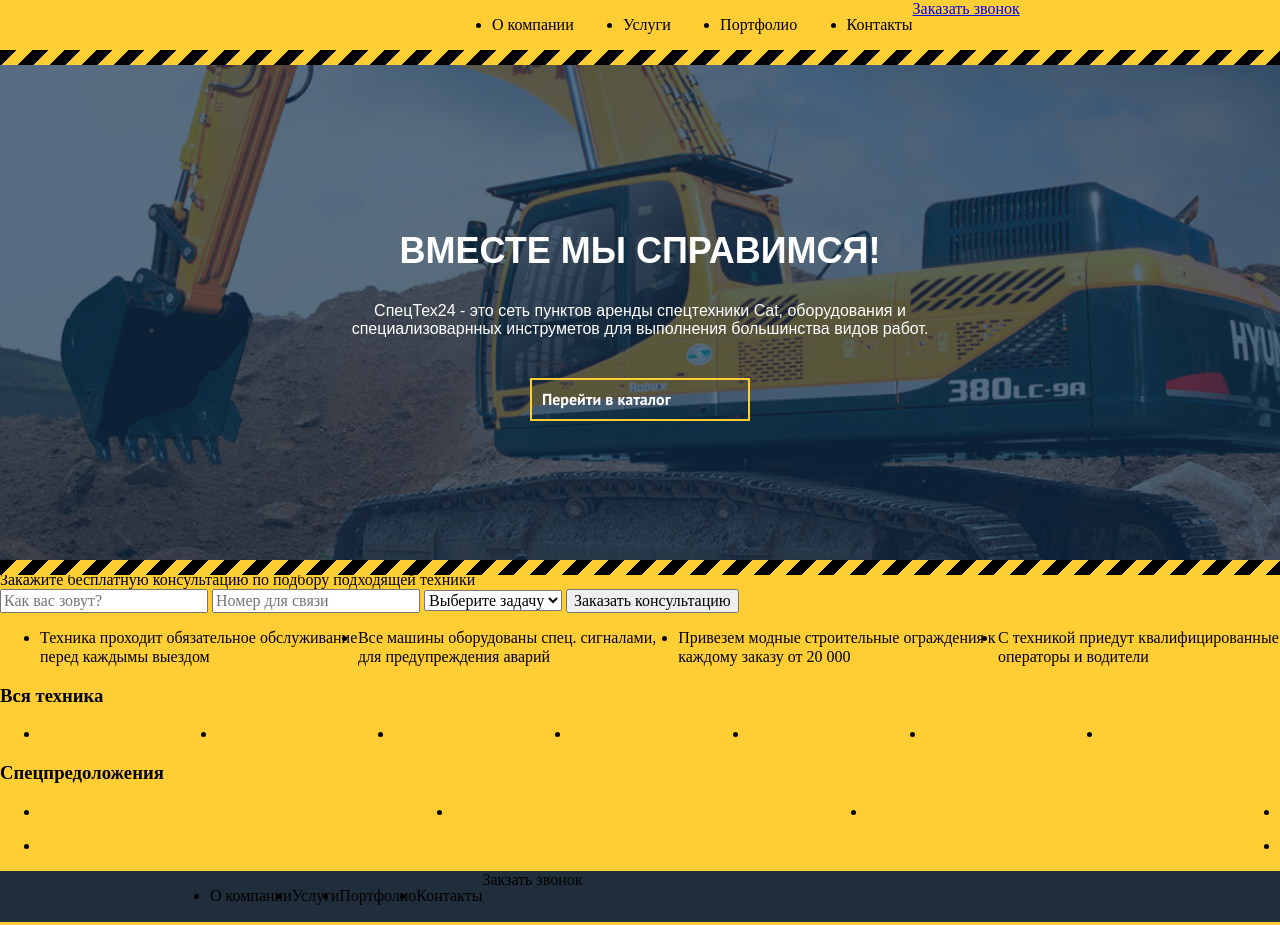
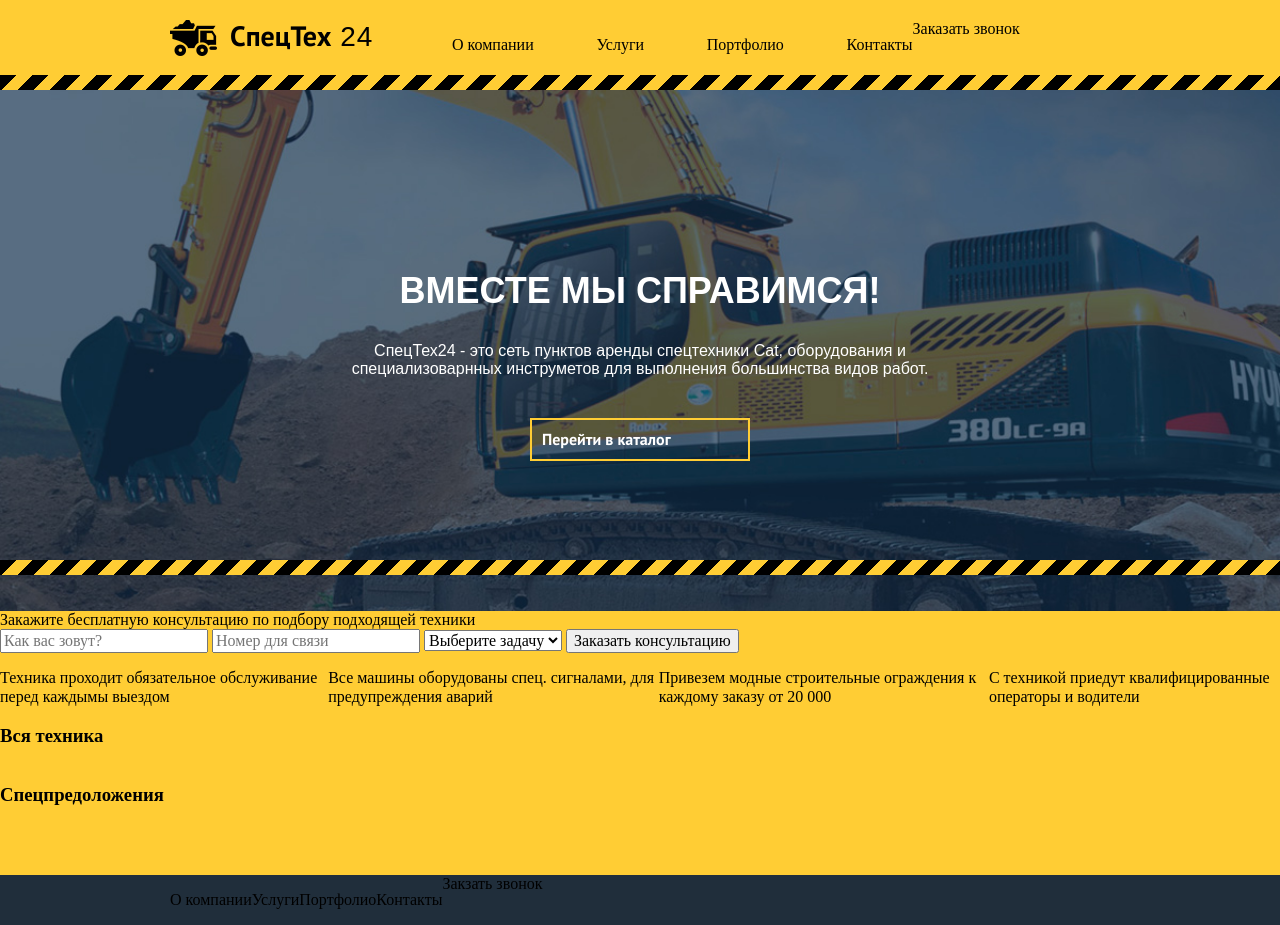
Before and after one commit to ovyunova/spechteh24, a plain HTML site: page index.html in a window 1280 px wide. Drawn offline with Linux system fonts and the light colour scheme.

Commit message:
добавление в хедер логотипа

```diff
--- a/css/style.css
+++ b/css/style.css
@@ -23,6 +23,7 @@ body {
 	background-color: #ffcd34;
 }
 
+
 .wrapper {
 	margin: 0 auto;
 
@@ -32,6 +33,9 @@ body {
 	max-width: 940px;
 	margin: 0 auto;
 	display: flex;
+	box-sizing: border-box;
+	padding-top: 20px;
+	padding-bottom: 20px;
 }
 
 .cols-1 {
@@ -43,6 +47,33 @@ body {
 	display: flex;
 }
 
+.header-logo {
+	position: relative;
+}
+
+.header-logo:before {
+	content: '';
+	position: absolute;
+	background-image: url(../img/spritesheet.png);
+    background-repeat: no-repeat;
+    display: block;
+   	width: 47px;
+    height: 36px;
+    background-position: -256px -5px;
+}
+
+.header-title {
+	font-family: 'PS Sans Bold', sans-serif;
+	font-size: 28px;
+	padding-left: 60px;
+}
+.header-title span {
+	font-family: 'PS Sans', sans-serif;
+	font-size: 28px;
+	font-weight: lighter;
+	letter-spacing: 1px;
+}
+
 .header-nav {
 	width: 70%;
 }
@@ -50,10 +81,16 @@ body {
 ul {
 	display: flex;
 	justify-content: space-between;
+	list-style-type: none;
+	padding-left: 0px;
 }
 
 .header-btn {
 	width: 30%;
+}
+.header-btn a {
+	text-decoration: none;
+	color: black;
 }
 
 .warning-line::after {
@@ -61,7 +98,7 @@ ul {
 	position: absolute;
     width: 100%;
     height: 15px;
-    top: 50px;
+    top: 75px;
     left: 0px;
     background: linear-gradient(135deg, rgba(0,0,0, 0) 50%, #000 50%, #000 80%, rgba(0,0,0, 0) 80%), linear-gradient(135deg, #000 25%, rgba(0,0,0, 0) 25%);
     background-size: 2em 2em;
--- a/index.html
+++ b/index.html
@@ -13,7 +13,9 @@
 		<header>
 			<div class="header warning-line">
 					<div class="cols-1">
-						<div class="logo">
+						<div class="header-logo">
+							<span class="header-title">СпецТех<span> 24</span>
+							</span>
 						</div>
 					</div>
 					<div class="cols-2">
```
Also changed, not shown: img/icon/advantages_icon1.png (added), img/icon/advantages_icon2.png (added), img/icon/advantages_icon3.png (added), img/icon/advantages_icon4.png (added), img/icon/arr_download.png (added), img/icon/arrow.png (added), img/icon/logo.png (added), img/icon/logo_white.png (added), img/icon/message.png (added), img/icon/phone.png (added), img/spritesheet.png (added).
